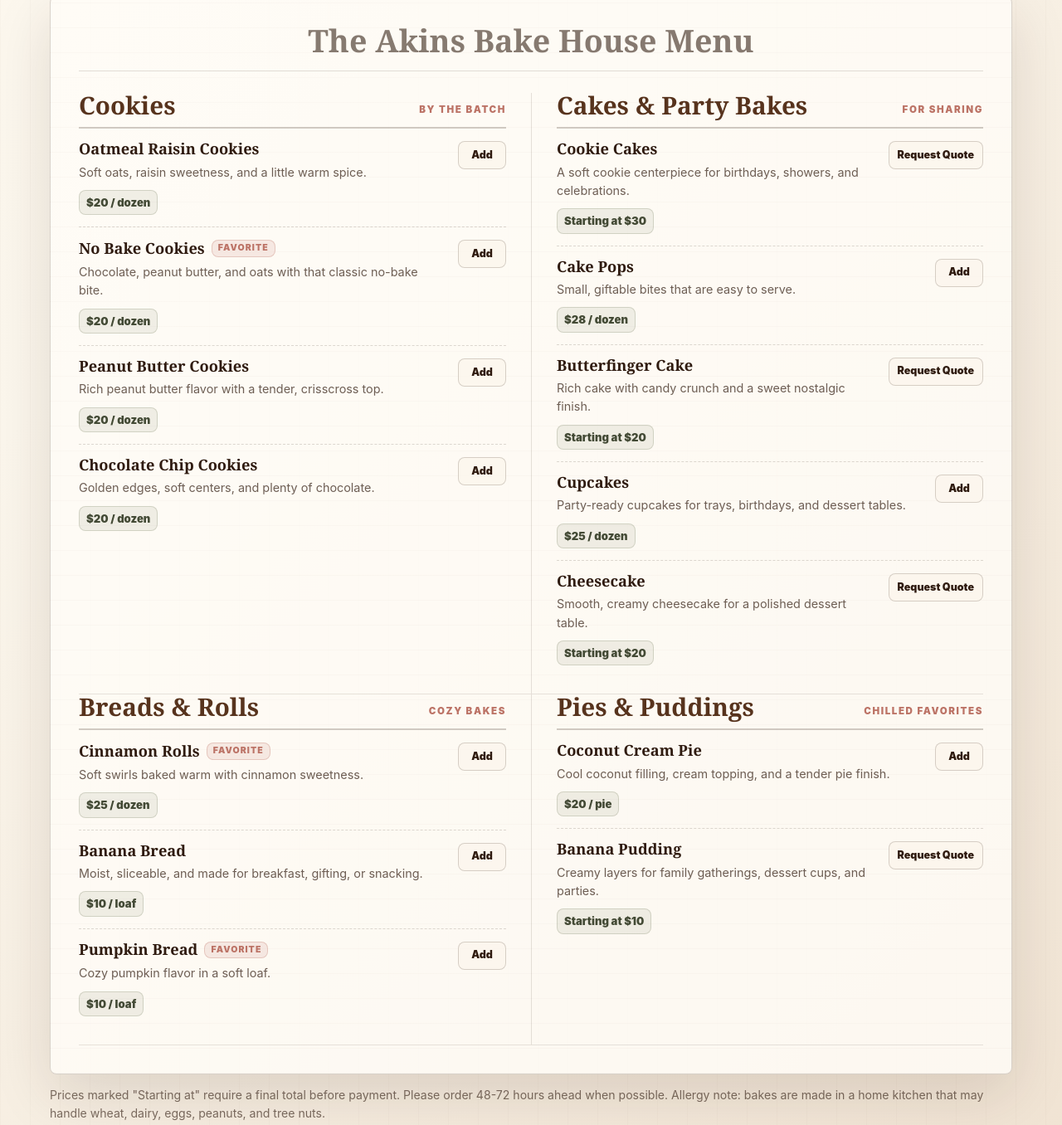
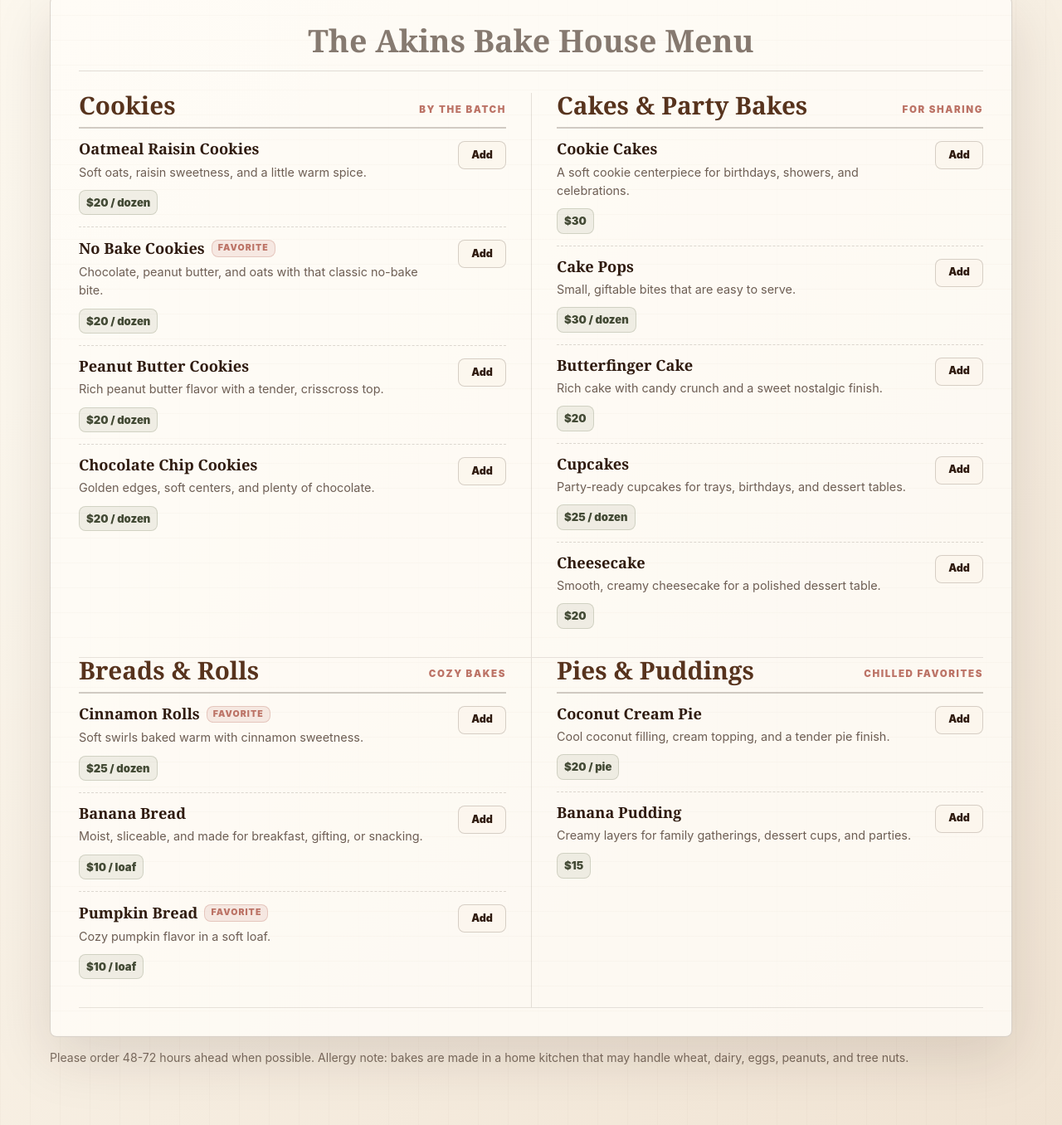
Before and after one commit to OldManPinkche/TheAkinsBakeHouse, a plain HTML site: page menu.html in a window 1280 px wide. Shown: the part 1295-2651 px from the top of the page at 83% size. Drawn offline with Linux system fonts and the light colour scheme.

Commit message:
Deploy updated bakery menu prices

```diff
--- a/assets/site.js
+++ b/assets/site.js
@@ -6,16 +6,16 @@ const menuItems = [
   { name: "No Bake Cookies", price: 20, label: "per dozen", starting: false },
   { name: "Peanut Butter Cookies", price: 20, label: "per dozen", starting: false },
   { name: "Chocolate Chip Cookies", price: 20, label: "per dozen", starting: false },
-  { name: "Cookie Cakes", price: 30, label: "starting at", starting: true },
-  { name: "Cake Pops", price: 28, label: "per dozen", starting: false },
-  { name: "Butterfinger Cake", price: 20, label: "starting at", starting: true },
+  { name: "Cookie Cakes", price: 30, label: "each", starting: false },
+  { name: "Cake Pops", price: 30, label: "per dozen", starting: false },
+  { name: "Butterfinger Cake", price: 20, label: "each", starting: false },
   { name: "Cupcakes", price: 25, label: "per dozen", starting: false },
-  { name: "Cheesecake", price: 20, label: "starting at", starting: true },
+  { name: "Cheesecake", price: 20, label: "each", starting: false },
   { name: "Cinnamon Rolls", price: 25, label: "per dozen", starting: false },
   { name: "Banana Bread", price: 10, label: "per loaf", starting: false },
   { name: "Pumpkin Bread", price: 10, label: "per loaf", starting: false },
   { name: "Coconut Cream Pie", price: 20, label: "per pie", starting: false },
-  { name: "Banana Pudding", price: 10, label: "starting at", starting: true }
+  { name: "Banana Pudding", price: 15, label: "each", starting: false }
 ];
 
 const priceBook = Object.fromEntries(menuItems.map((item) => [item.name, item]));
--- a/menu.html
+++ b/menu.html
@@ -41,7 +41,7 @@
             <p class="section-kicker">Menu & Pricing</p>
             <h1 id="menu-page-title">Pick your bake.</h1>
             <p class="hero-copy">
-              Browse the full bake house menu, add ready-priced bakes to checkout, or request a final total for starter-price items.
+              Browse the full bake house menu, add your bakes to checkout, and send the order details when you are ready.
             </p>
             <div class="page-actions">
               <a class="button" href="checkout.html">Go To Checkout</a>
@@ -180,7 +180,7 @@
                 <div>
                   <h3>Cookie Cakes</h3>
                   <p>A soft cookie centerpiece for birthdays, showers, and celebrations.</p>
-                  <span class="price-line">Starting at $30</span>
+                  <span class="price-line">$30</span>
                 </div>
                 <button class="add-button" type="button" data-item-name="Cookie Cakes">Add</button>
               </article>
@@ -189,7 +189,7 @@
                 <div>
                   <h3>Cake Pops</h3>
                   <p>Small, giftable bites that are easy to serve.</p>
-                  <span class="price-line">$28 / dozen</span>
+                  <span class="price-line">$30 / dozen</span>
                 </div>
                 <button class="add-button" type="button" data-item-name="Cake Pops">Add</button>
               </article>
@@ -198,7 +198,7 @@
                 <div>
                   <h3>Butterfinger Cake</h3>
                   <p>Rich cake with candy crunch and a sweet nostalgic finish.</p>
-                  <span class="price-line">Starting at $20</span>
+                  <span class="price-line">$20</span>
                 </div>
                 <button class="add-button" type="button" data-item-name="Butterfinger Cake">Add</button>
               </article>
@@ -216,7 +216,7 @@
                 <div>
                   <h3>Cheesecake</h3>
                   <p>Smooth, creamy cheesecake for a polished dessert table.</p>
-                  <span class="price-line">Starting at $20</span>
+                  <span class="price-line">$20</span>
                 </div>
                 <button class="add-button" type="button" data-item-name="Cheesecake">Add</button>
               </article>
@@ -281,14 +281,14 @@
                 <div>
                   <h3>Banana Pudding</h3>
                   <p>Creamy layers for family gatherings, dessert cups, and parties.</p>
-                  <span class="price-line">Starting at $10</span>
+                  <span class="price-line">$15</span>
                 </div>
                 <button class="add-button" type="button" data-item-name="Banana Pudding">Add</button>
               </article>
             </section>
           </div>
           <p class="fine-print">
-            Prices marked "Starting at" require a final total before payment. Please order 48-72 hours ahead when possible. Allergy note: bakes are made in a home kitchen that may handle wheat, dairy, eggs, peanuts, and tree nuts.
+            Please order 48-72 hours ahead when possible. Allergy note: bakes are made in a home kitchen that may handle wheat, dairy, eggs, peanuts, and tree nuts.
           </p>
         </div>
       </section>
```
Also changed, not shown: checkout.html (+1 -4 lines).
